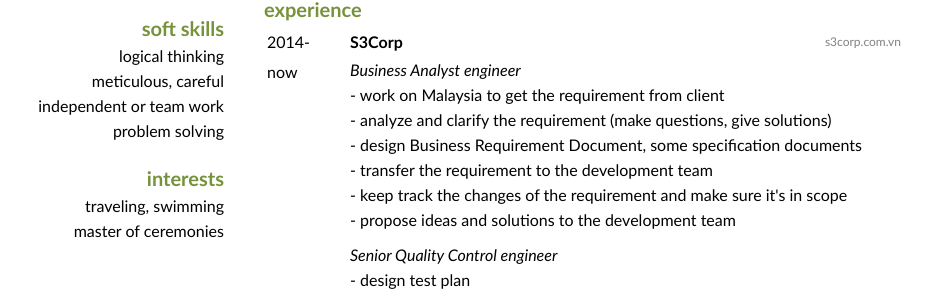
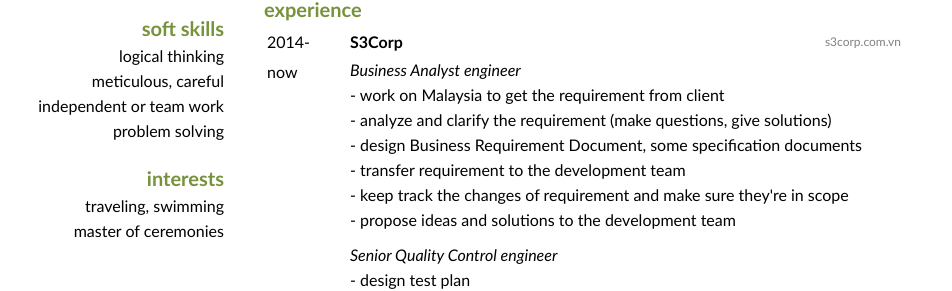
Before and after one commit to ngocmmaii/ngocmmaii.github.io, a plain HTML site: page index.html in a window 1280 px wide. Shown: the part 730-1021 px from the top of the page, without its empty margins (166-1118 px from the left). Drawn offline with Linux system fonts and the light colour scheme.

Commit message:
Update index.html

```diff
--- a/index.html
+++ b/index.html
@@ -102,7 +102,7 @@
 <div class="reference"><a target="_blank" href="http://s3corp.com.vn/">s3corp.com.vn</a></div>
 </div>
 <div class="position">Business Analyst engineer</div>
-<div class="description">- work on Malaysia to get the requirement from client<br>- analyze and clarify the requirement (make questions, give solutions)<br>- design Business Requirement Document, some specification documents<br>- transfer the requirement to the development team<br>- keep track the changes of the requirement and make sure it's in scope<br>- propose ideas and solutions to the development team</div>
+<div class="description">- work on Malaysia to get the requirement from client<br>- analyze and clarify the requirement (make questions, give solutions)<br>- design Business Requirement Document, some specification documents<br>- transfer requirement to the development team<br>- keep track the changes of requirement and make sure they're in scope<br>- propose ideas and solutions to the development team</div>
 <div class="position">Senior Quality Control engineer</div>
 <div class="description">- design test plan<br>- assign tasks and review members' work result<br>- analyze, clarify the tickets and discuss with the customers<br>- design and execute test cases<br>- open bugs, verify and manage the gathering of results<br>- join the testing training from expert team: testing fundamentals, testing technique...</div>
 </td>
```
